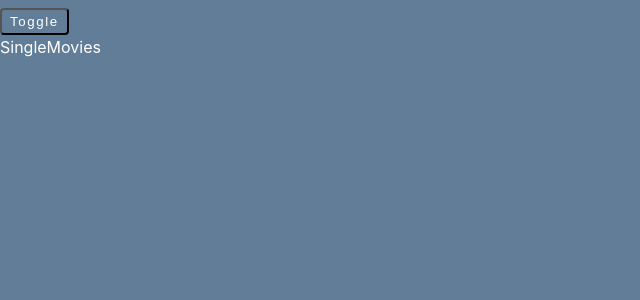
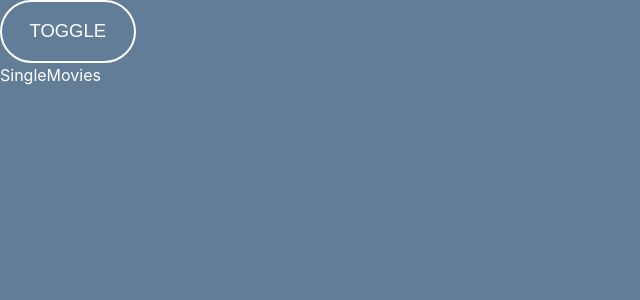
Before and after one commit to erhantezer/fundamental-projects, a React (Vite) app in the folder 21-movie-db/: page /movies/1 in a window 1280 px wide. Shown: the top 300 px of the page, without its empty margins (0-640 px from the left). Built offline with nearby package versions, Linux system fonts and the light colour scheme.

Commit message:
updated single movie pages

```diff
--- a/21-movie-db/src/App.jsx
+++ b/21-movie-db/src/App.jsx
@@ -30,7 +30,7 @@ function App() {
 
   return (
     <>
-    <button className="btn" onClick={toggleTheme}>
+    <button className="ripple-btn" onClick={toggleTheme}>
       Toggle
     </button>
       <RouterProvider router={router} />
--- a/21-movie-db/src/index.css
+++ b/21-movie-db/src/index.css
@@ -335,6 +335,19 @@ Single Movie
     letter-spacing: var(--spacing);
 }
 
+.ripple-btn {
+    position:relative;
+    padding: 1em 1.5em;
+    color:#fff;
+    font-size:1.15em;
+    border-radius: 100vmax;
+    background-color: transparent;
+    border: 2px solid #fff;
+    text-transform: uppercase;
+    overflow: hidden;
+    cursor: pointer;
+}
+
 @media screen and (min-width: 992px) {
     .single-movie {
         grid-template-columns: 1fr 2fr;
--- a/21-movie-db/src/pages/SingleMovies.jsx
+++ b/21-movie-db/src/pages/SingleMovies.jsx
@@ -1,6 +1,25 @@
+import { useEffect } from "react";
+import {useParams} from "react-router-dom";
+
+const API_ENDPOINT = `https://www.omdbapi.com/?apikey=fcacb142`;
+
+const SingleMovies = () => {
+    const {id} = useParams()
+
+    const fetchData = () => {
 
 
-const SingleMovies = () => {
+        try {
+
+        } catch (error) {
+            console.log(error)
+        }
+    };
+
+    useEffect(() => {
+        fetchData()
+    }, []);
+
     return (
         <div>SingleMovies</div>
     )
```
